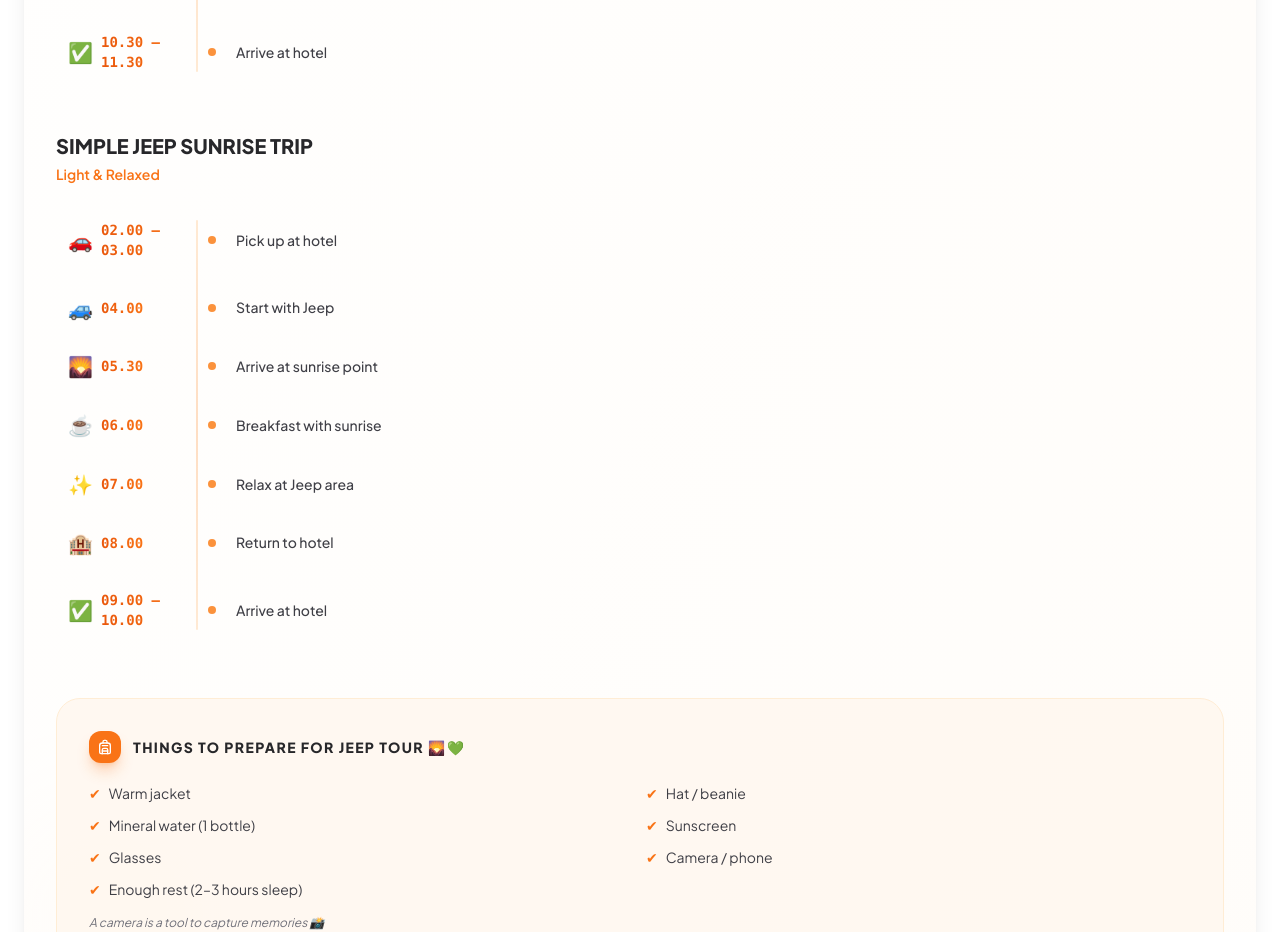
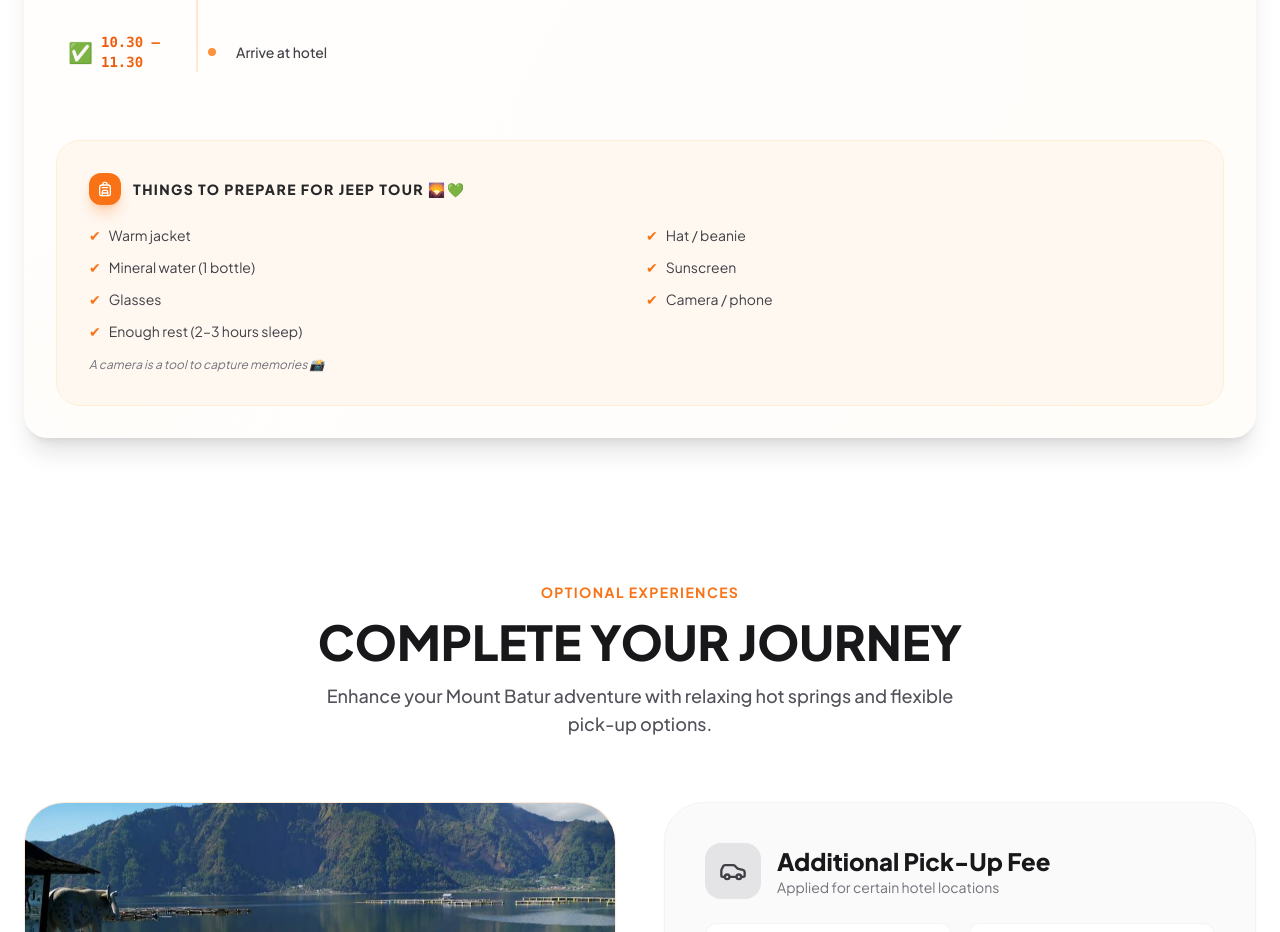
Before and after one commit to OneRiff/Mount-Batur-Sunrise-Trekking-Jeep-Tour, a React (Vite) app: page / in a window 1280 px wide. Shown: the part 6647-7579 px from the top of the page. Built offline with nearby package versions, Linux system fonts and the light colour scheme.

Commit message:
Update constants.ts

```diff
--- a/constants.ts
+++ b/constants.ts
@@ -300,19 +300,4 @@ export const JEEP_PACKAGES_TIME = [
       { time: '10.30 – 11.30', text: 'Arrive at hotel', icon: '✅' },
     ],
   },
-
-  {
-    id: 'simple',
-    title: 'Simple Jeep Sunrise Trip',
-    subtitle: 'Light & Relaxed',
-    timeline: [
-      { time: '02.00 – 03.00', text: 'Pick up at hotel', icon: '🚗' },
-      { time: '04.00', text: 'Start with Jeep', icon: '🚙' },
-      { time: '05.30', text: 'Arrive at sunrise point', icon: '🌄' },
-      { time: '06.00', text: 'Breakfast with sunrise', icon: '☕' },
-      { time: '07.00', text: 'Relax at Jeep area', icon: '✨' },
-      { time: '08.00', text: 'Return to hotel', icon: '🏨' },
-      { time: '09.00 – 10.00', text: 'Arrive at hotel', icon: '✅' },
-    ],
-  },
 ]
```
